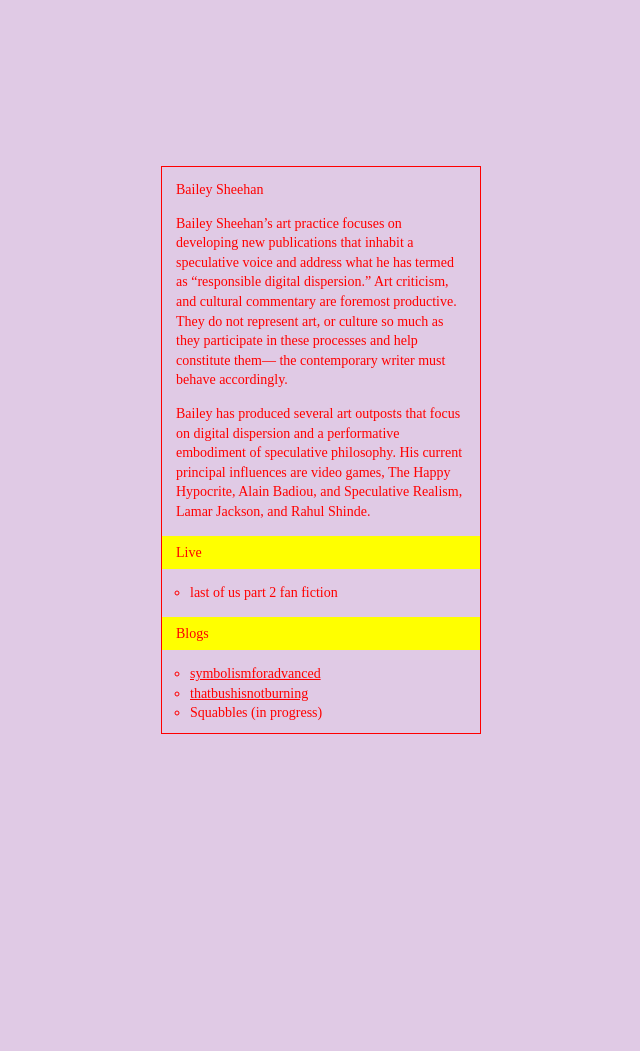
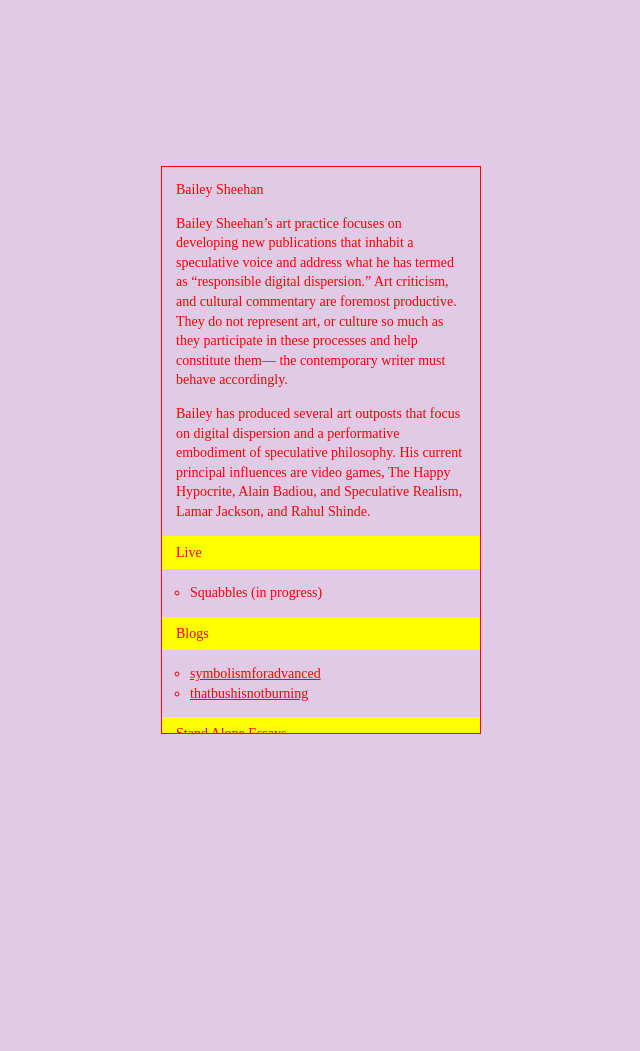
Before and after one commit to rahulshinde/bailey_site, a Jekyll site: the page built from index.md, in a window 1280 px wide. Shown: the whole page, without its empty margins (319-959 px from the left). Built offline with Jekyll 4.4.1, drawn with Linux system fonts in a browser that asks for light colours.

```diff
--- a/index.md
+++ b/index.md
@@ -12,16 +12,16 @@ Bailey Sheehan’s art practice focuses on developing new publications that inha
 Bailey has produced several art outposts that focus on digital dispersion and a performative embodiment of speculative philosophy. His current principal influences are video games, The Happy Hypocrite, Alain Badiou, and Speculative Realism, Lamar Jackson, and Rahul Shinde.
 
 ## Live
-* last of us part 2 fan fiction
+* Squabbles (in progress)
 
 ## Blogs
 * [symbolismforadvanced](http://symbolismforadvanced.com/)
 * [thatbushisnotburning](http://thatbushisnotburning.net/)
-* Squabbles (in progress)
 
 ## Stand Alone Essays
 
 ## Fan Fiction
+* last of us part 2 fan fiction
 * cyberpunk 2077
 
 ## Stream
```
Also changed, not shown: README.md (added).
